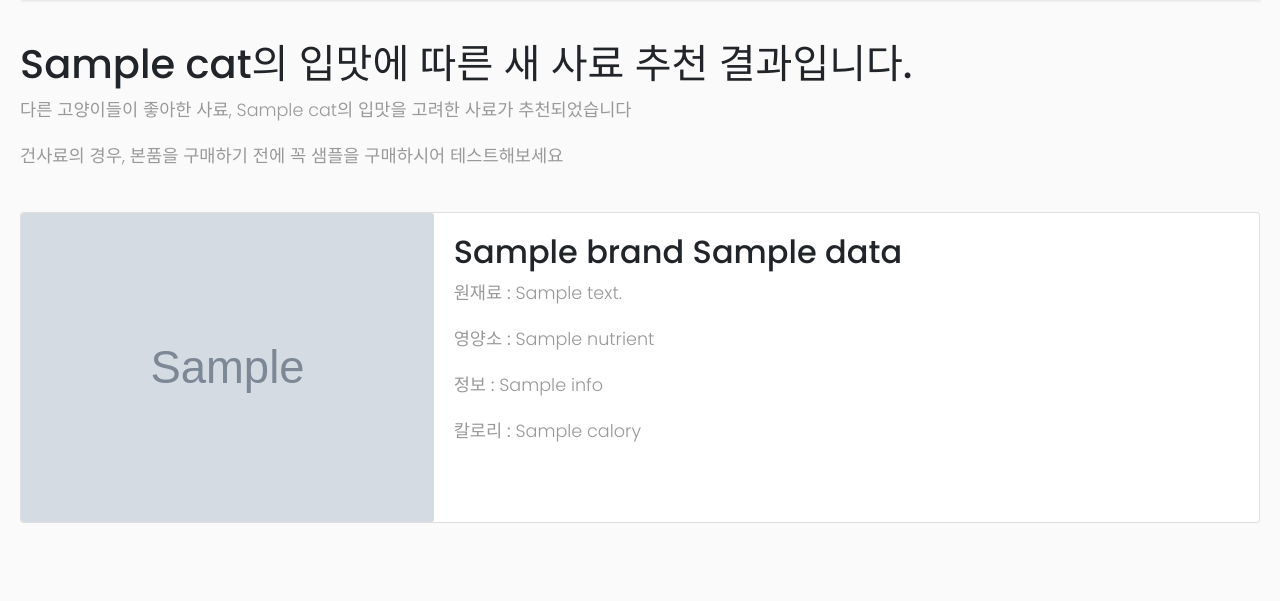
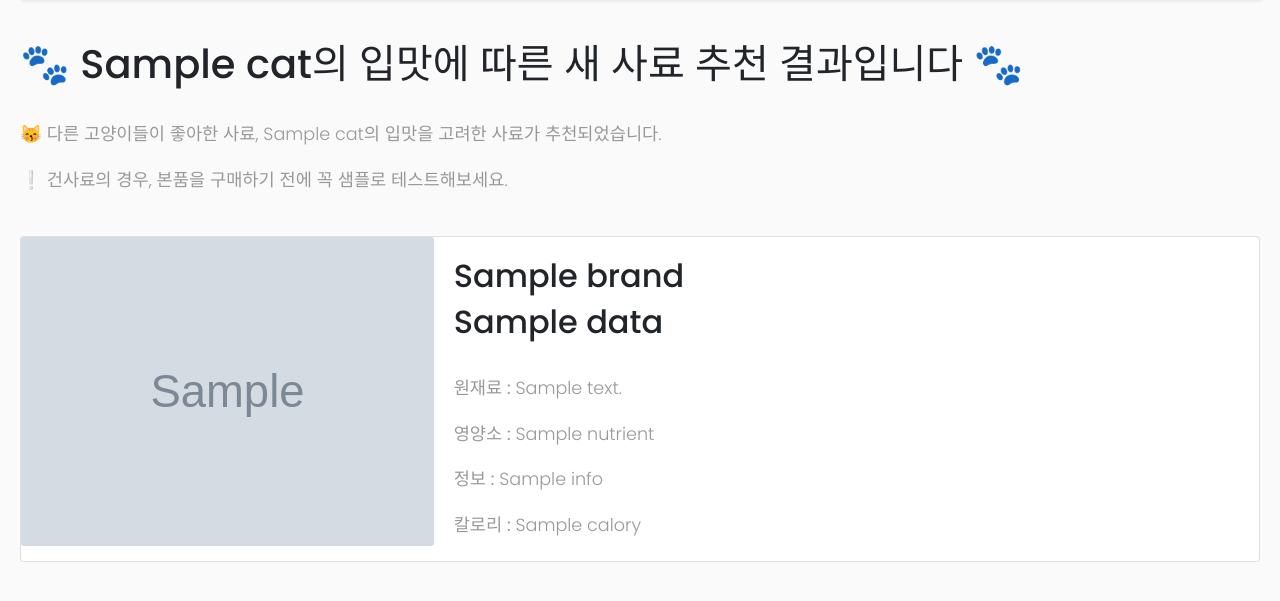
Before and after one commit to da-head0/myperfood, a FastAPI app: template templates/recommend.html in a window 1280 px wide. Shown: the part 90-691 px from the top of the page. Run offline with FastAPI, Linux system fonts and the light colour scheme; the template is opened without the code that fills it: most values are stand-ins (such as "Sample title", 1, 10 or a date in 2020); grey boxes marked "Sample" are stand-in pictures; some libraries are stand-ins or nearby versions.

Commit message:
페이지 수정

```diff
--- a/templates/include/topnav.html
+++ b/templates/include/topnav.html
@@ -4,12 +4,12 @@
         <!-- <button type="button" id="sidebarCollapse" class="btn btn-primary">
             <i class="fas fa-align-left"></i>
             <span>Sidebar</span>
-        </button>
+        </button> -->
         <button class="btn btn-dark d-inline-block d-lg-none ml-auto" type="button" data-toggle="collapse"
             data-target="#navbarSupportedContent" aria-controls="navbarSupportedContent" aria-expanded="false"
             aria-label="Toggle navigation">
             <i class="fas fa-align-justify"></i>
-        </button> -->
+        </button>
 
         <div class="collapse navbar-collapse" id="navbarSupportedContent">
             <ul class="nav navbar-nav ml-auto">
--- a/templates/recommend.html
+++ b/templates/recommend.html
@@ -8,11 +8,10 @@
 
 {% block page_content %}
 {% include 'include/sidebar.html' %}
-<h1>
-  {{cat.cat_name}}의 입맛에 따른 새 사료 추천 결과입니다.
-</h1>
-<p>다른 고양이들이 좋아한 사료, {{cat.cat_name}}의 입맛을 고려한 사료가 추천되었습니다</p>
-<p>건사료의 경우, 본품을 구매하기 전에 꼭 샘플을 구매하시어 테스트해보세요</p>
+<h1>🐾 {{cat.cat_name}}의 입맛에 따른 새 사료 추천 결과입니다 🐾</h1>
+<br>
+<p>😽 다른 고양이들이 좋아한 사료, {{cat.cat_name}}의 입맛을 고려한 사료가 추천되었습니다.</p>
+<p>❕ 건사료의 경우, 본품을 구매하기 전에 꼭 샘플로 테스트해보세요.</p>
 <br>
 {% if data %}
 {% for d in data %}
@@ -23,7 +22,9 @@
     </div>
     <div class="col-md-8">
       <div class="card-body">
-        <h2>{{d.brand}} {{ d.title }}</h2>
+        <h2>{{d.brand}} </h2>
+        <h2>{{ d.title }}</h2>
+        <br>
         <p class="card-text"><strong>원재료 :</strong> {{d.content}}</p>
         <p class="card-text"><strong>영양소 :</strong> {{d.nutrient}}</p>
         <p class="card-text"><strong>정보 :</strong> {{ d.info }}</p>
--- a/templates/user.html
+++ b/templates/user.html
@@ -62,6 +62,9 @@
       </div>
 </div>
 </form>
+      <div class="col text-center">
+          <a class="btn btn-outline" href="main" role="button">😽 고양이 입맛을 알려주세요!</a>
+      </div>
 {% endblock %}
 
 <!-- /.container -->
```
Also changed, not shown: templates/page.html (+4 -6 lines).
